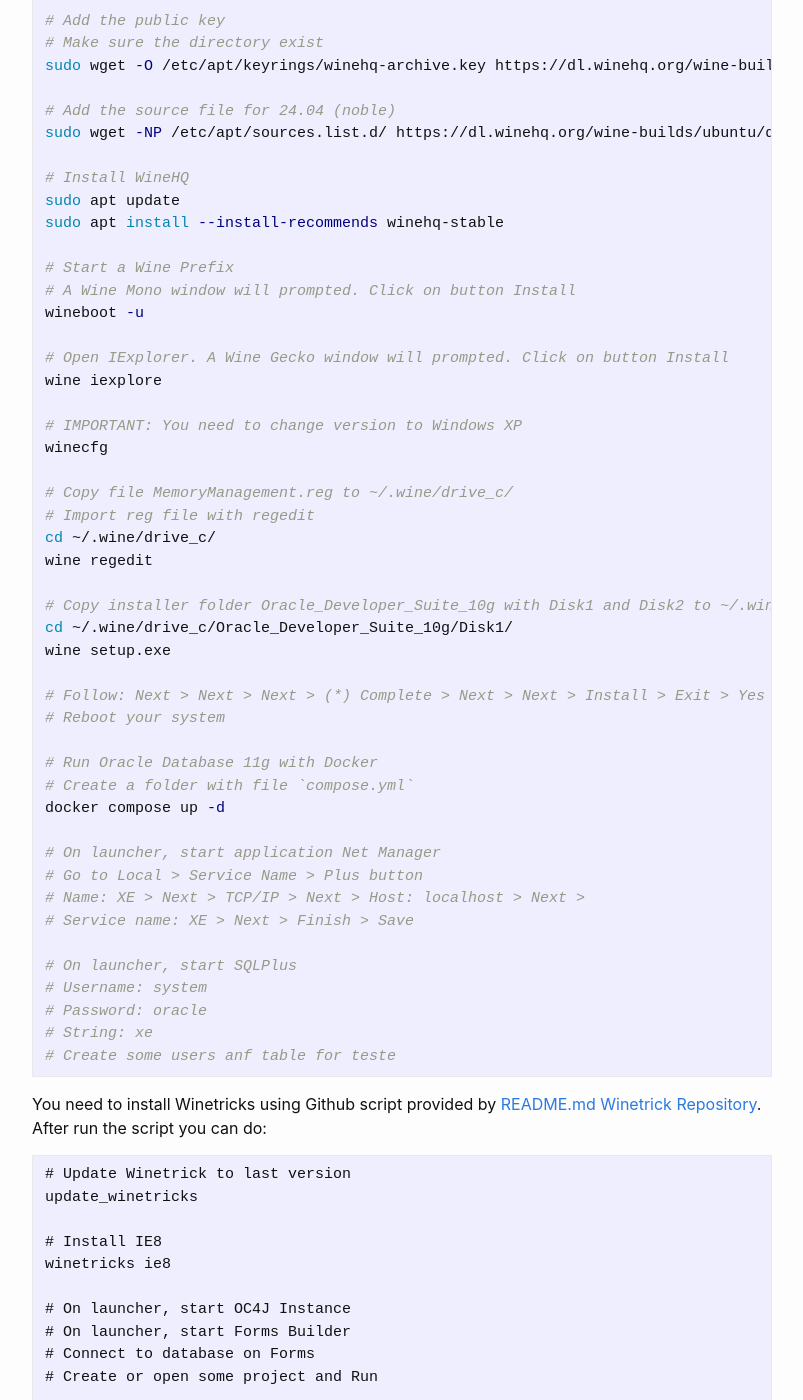
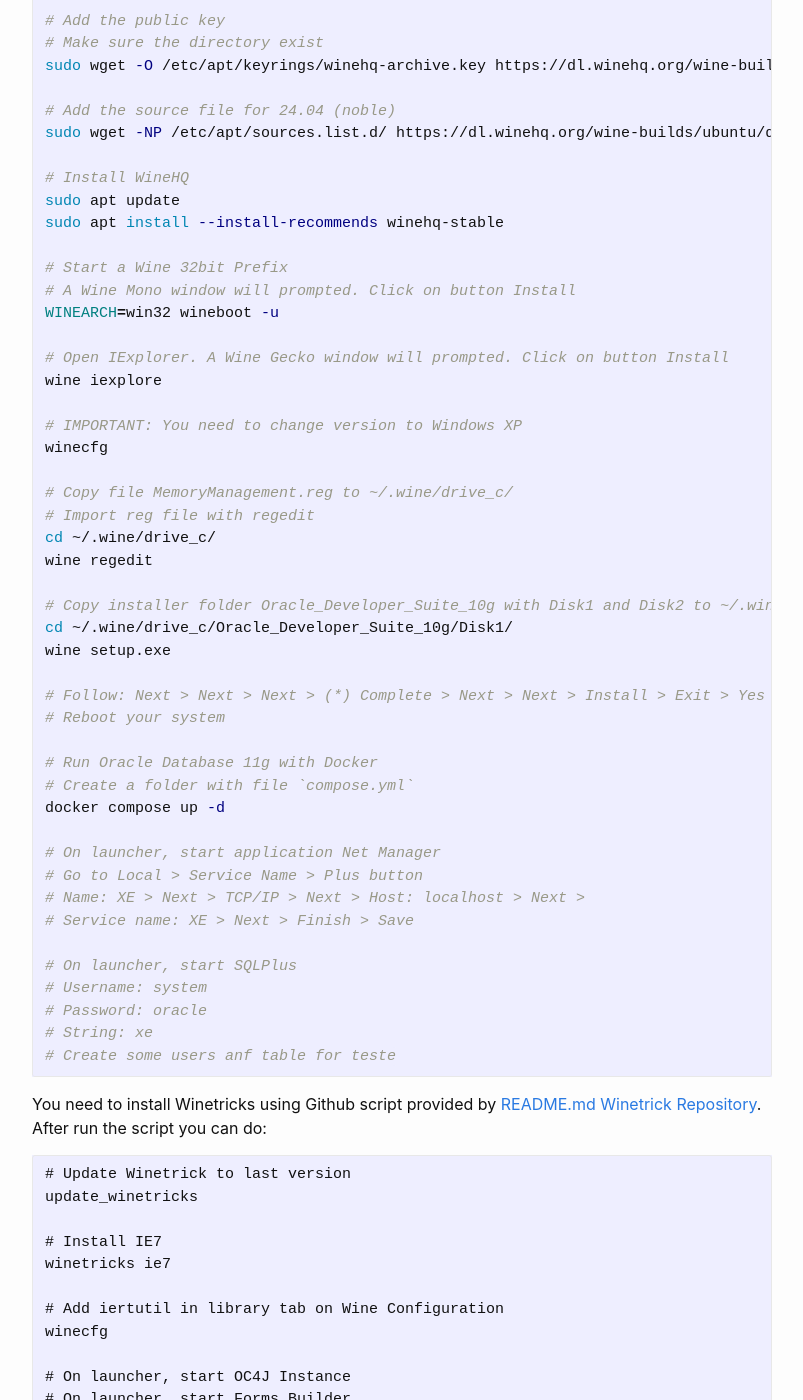
Before and after one commit to ailtonbsj/ailtonbsj.github.io, a Jekyll site: the page built from _posts/2025-04-20-installing-oracle-forms-10g-on-linux.md, in a window 1280 px wide and 1400 px high, scrolled down 657 px. Shown: the whole window, without its empty margins (238-1041 px from the left). Built offline with Jekyll 4.4.1, drawn with Linux system fonts in a browser that asks for light colours; comment, search, counter and statistics services are not loaded; some of the changed text lies outside the part shown.

Commit message:
Update 2025-04-20-installing-oracle-forms-10g-on-linux.md

```diff
--- a/_posts/2025-04-20-installing-oracle-forms-10g-on-linux.md
+++ b/_posts/2025-04-20-installing-oracle-forms-10g-on-linux.md
@@ -34,9 +34,9 @@ sudo wget -NP /etc/apt/sources.list.d/ https://dl.winehq.org/wine-builds/ubuntu/
 sudo apt update
 sudo apt install --install-recommends winehq-stable
 
-# Start a Wine Prefix
+# Start a Wine 32bit Prefix
 # A Wine Mono window will prompted. Click on button Install
-wineboot -u
+WINEARCH=win32 wineboot -u
 
 # Open IExplorer. A Wine Gecko window will prompted. Click on button Install
 wine iexplore
@@ -78,8 +78,11 @@ You need to install Winetricks using Github script provided by [README.md Winetr
 # Update Winetrick to last version
 update_winetricks
 
-# Install IE8
-winetricks ie8
+# Install IE7
+winetricks ie7
+
+# Add iertutil in library tab on Wine Configuration
+winecfg
 
 # On launcher, start OC4J Instance
 # On launcher, start Forms Builder
```
